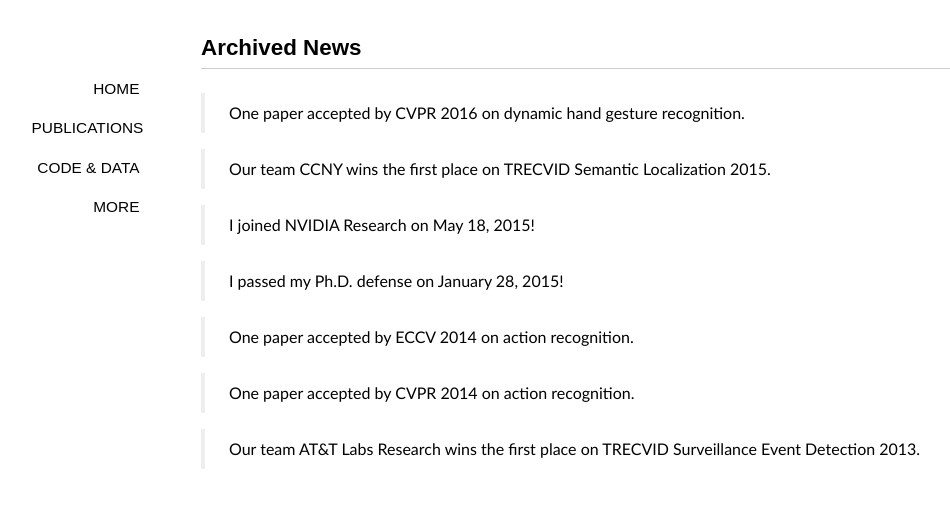
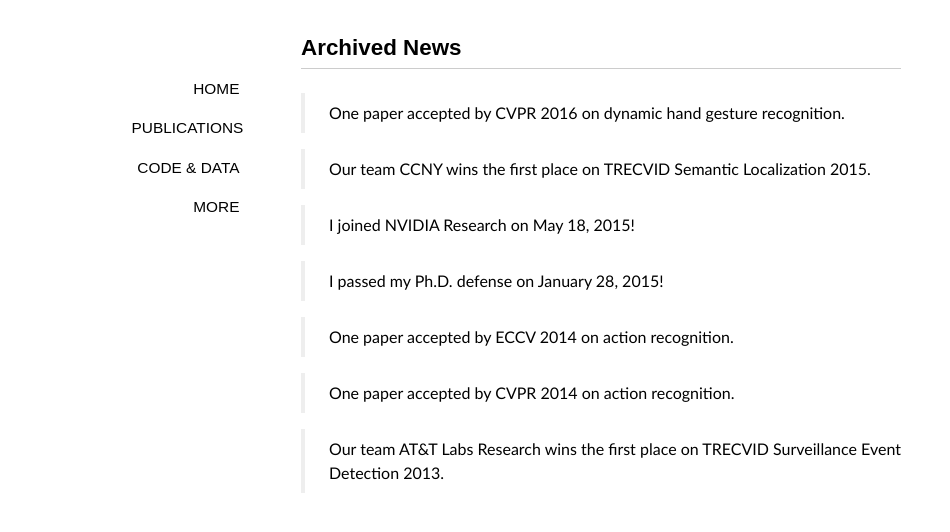
Before and after one commit to xiaodongyang/xiaodongyang.github.io, a Jekyll site: the page built from news.md, in a window 1280 px wide. Shown: the top 532 px of the page, without its empty margins (39-989 px from the left). Built offline with Jekyll 4.4.1, drawn with Linux system fonts in a browser that asks for light colours; some web fonts are replaced.

Commit message:
Update style.css

```diff
--- a/media/css/style.css
+++ b/media/css/style.css
@@ -25,7 +25,7 @@
 blockquote{display:block;text-align:justify;border-left:4px solid #eeeeee;}
 blockquote{margin:1em 0em;padding-left:1.5em;}
 blockquote p{margin:0;padding:.5em 0;}
-#container{width:800px;margin:2em auto;display:block;padding:0 2em;}
+#container{width:600px;margin:2em auto;display:block;padding:0 2em;}
 .content{font-size:16px;line-height:24px;}
 .content h1{padding:.5em 0;}
 .content img{max-width:600px;display:block;margin:4px auto;-webkit-box-shadow:#999 1px 1px 4px;-moz-box-shadow:#999 1px 1px 4px;box-shadow:#999 1px 1px 4px;}
```
